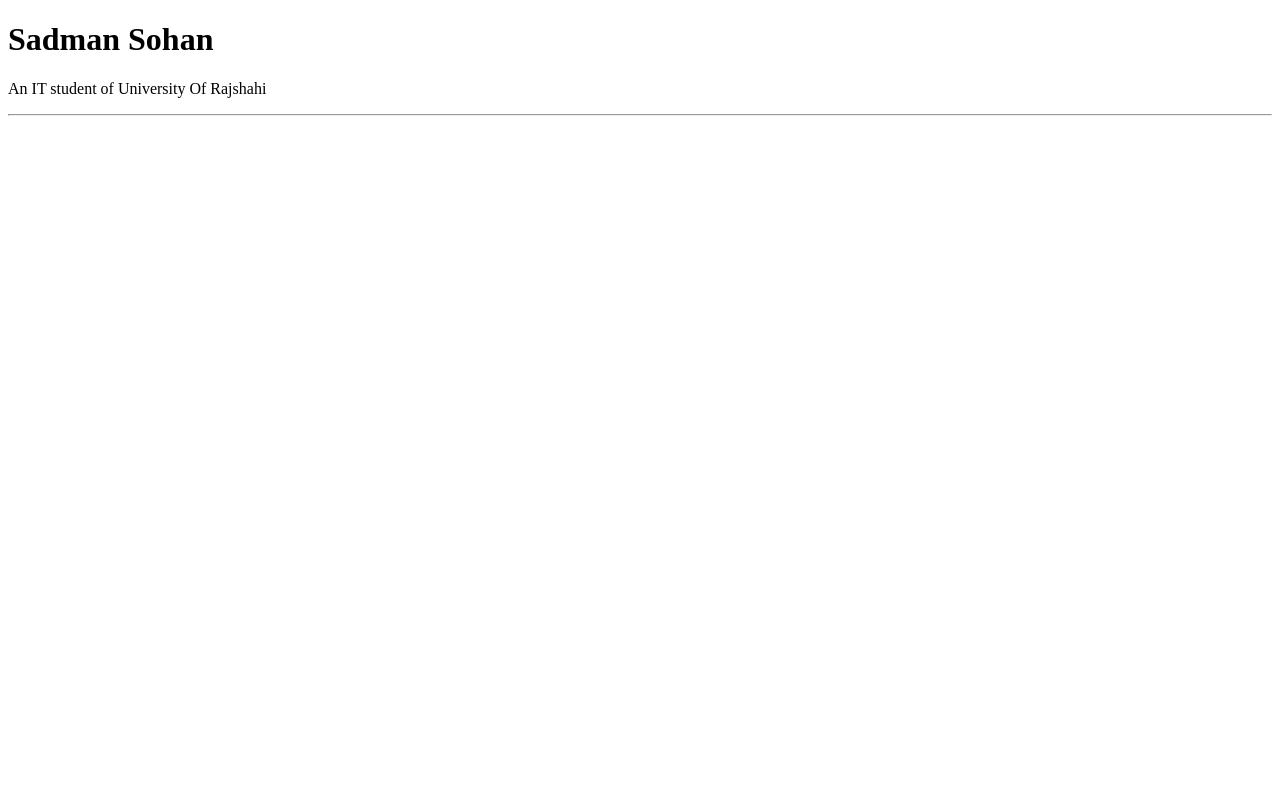
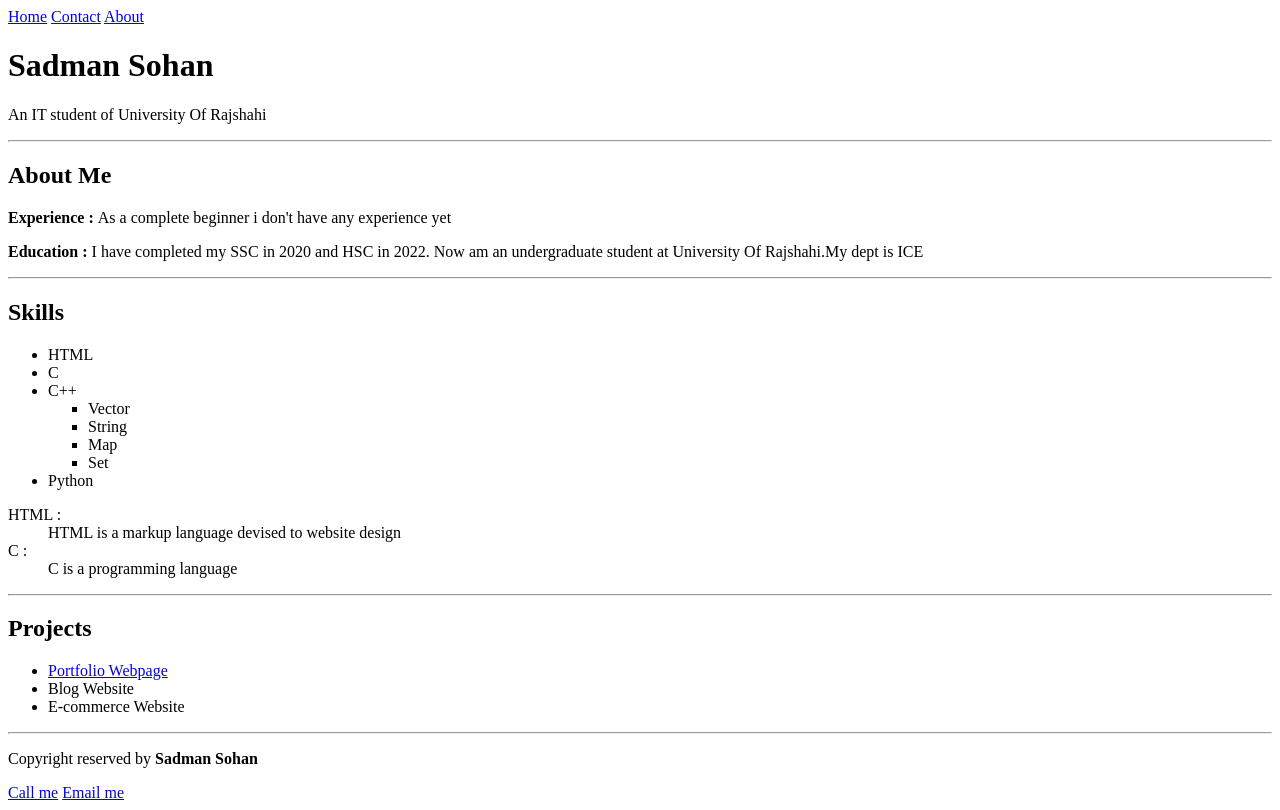
Before and after one commit to Sadman2310/Portfolio-HTML, a plain HTML site: page index.html in a window 1280 px wide. Drawn offline with Linux system fonts and the light colour scheme.

Commit message:
updated syntax

```diff
--- a/index.html
+++ b/index.html
@@ -6,11 +6,59 @@
     <title>Portfolio</title>
 </head>
 <body>
+    <nav>
+        <a href="index.html">Home</a>
+        <a href="contact.html">Contact</a>
+        <a href="about.html">About</a>
+    </nav>
 <!--Section : intr0-->
 <header>
     <h1>Sadman Sohan</h1>
     <p>An IT student of University Of Rajshahi</p><hr>
 </header>
+<!--about me-->
+<section>
+    <h2>About Me</h2>
+    <p><strong>Experience : </strong>As a complete beginner i don't have any experience yet </p>
+    <p><strong>Education : </strong>I have completed my SSC in 2020 and HSC in 2022. Now am an undergraduate student at University Of Rajshahi.My dept is ICE</p>
+</section><hr>
+<!--skills-->
+<section>
+    <h2>Skills </h2>
+    <ul>
+        <li>HTML</li>
+        <li>C</li>
+        <li>
+            C++
+            <ul type="square">
+                <li>Vector</li>
+                <li>String</li>
+                <li>Map</li>
+                <li>Set</li>
+            </ul>
+        </li>
+        <li>Python</li>
+    </ul>
+    <dl>
+        <dt>HTML : </dt><dd>HTML is a markup language devised to website design</dd>
+        <dt>C : </dt><dd>C is a programming language</dd>
+    </dl>
+</section><hr>
+<!--projects-->
+<section>
+    <h2>Projects  </h2>
+    <ul>
+        <li><a href="https://github.com/Sadman2310/Portfolio-HTML.git" target="_blank">Portfolio Webpage</a></li>
+        <li>Blog Website</li>
+        <li>E-commerce Website</li>
+    </ul>
+</section><hr>
+<!--contact-->
+<footer>
+    <p>Copyright reserved by <strong>Sadman Sohan</strong></p>
+    <a href="tel:01736932064">Call me</a>
+    <a href="mailto:sadmansohan10@gmail.com">Email me</a>
+</footer>
 </body>
 
 </html>
```
